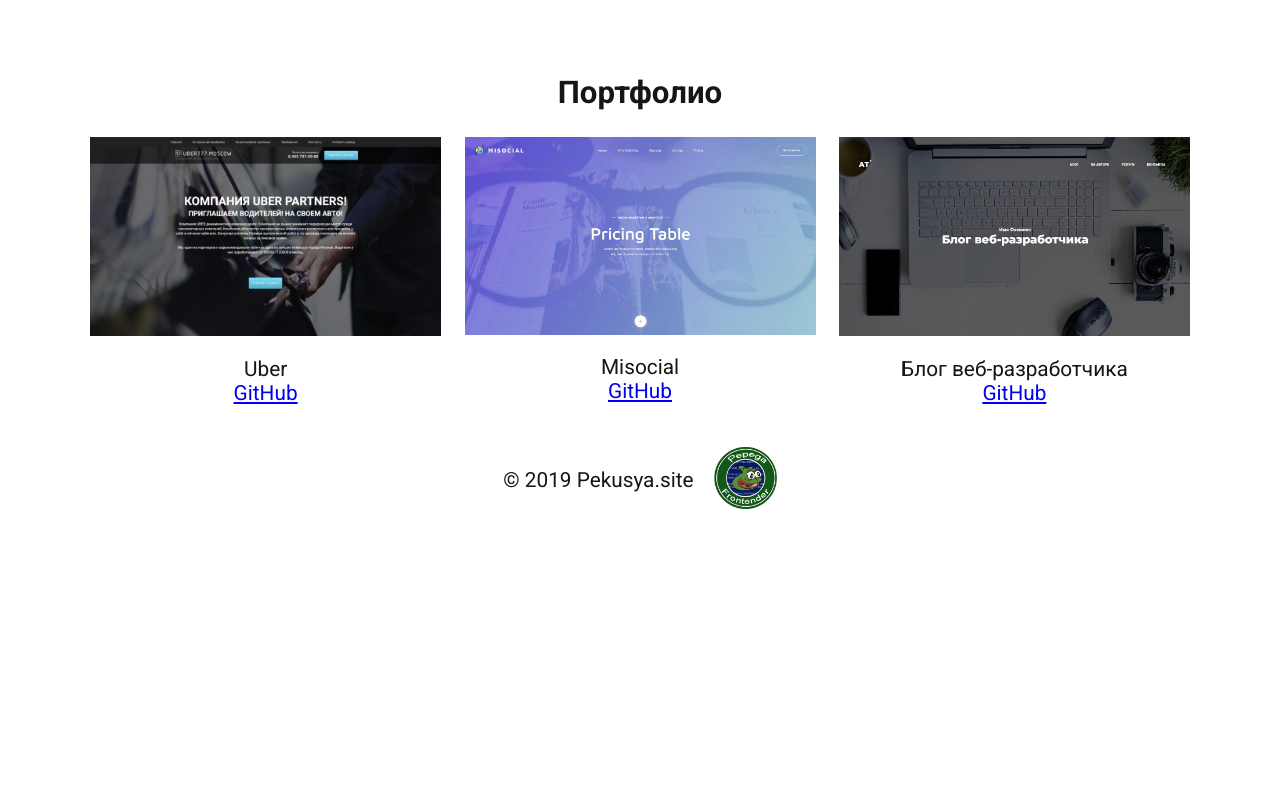
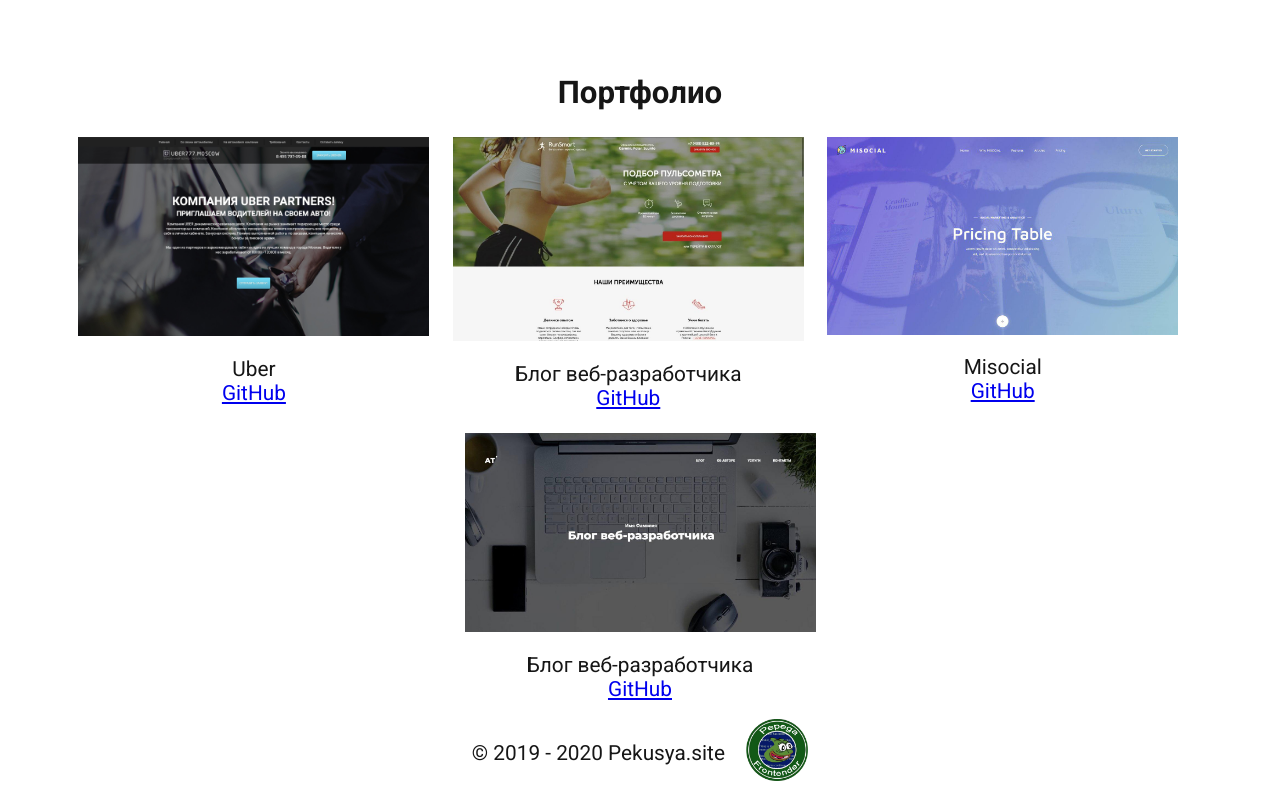
Before and after one commit to SuperKusya/Portfolio, a website: page app/index.html in a window 1280 px wide. Shown: the part 540-1347 px from the top of the page. Before the commit the page ends 1075 px from the top, so only its background shows below. Drawn offline with Linux system fonts and the light colour scheme.

Commit message:
add new work in portfolio

```diff
--- a/app/index.html
+++ b/app/index.html
@@ -1,5 +1,5 @@
 <!DOCTYPE html>
-<html lang="en">
+<html lang="ru">
   <head>
     <meta charset="UTF-8" />
     <meta name="viewport" content="width=device-width, initial-scale=1.0" />
@@ -10,6 +10,7 @@
       rel="stylesheet"
     />
     <link rel="stylesheet" href="./css/style.min.css" />
+
     <link rel="apple-touch-icon" sizes="180x180" href="./favicon/apple-touch-icon.png" />
     <link rel="icon" type="image/png" sizes="32x32" href="./favicon/favicon-32x32.png" />
     <link rel="icon" type="image/png" sizes="16x16" href="./favicon/favicon-16x16.png" />
@@ -86,6 +87,15 @@
             </div>
           </div>
           <div class="works__item">
+            <a href="https://superkusya.github.io/RunSmart/" class="works__link" target="_blank" >
+              <img src="./img/works/work4.jpg" alt="cover of site"/>
+            </a>
+            <div class="works__name">Блог веб-разработчика</div>
+            <div class="works__gitGub">
+              <a href="https://github.com/SuperKusya/RunSmart" target="_blank">GitHub</a>
+            </div>
+          </div>
+          <div class="works__item">
             <a href="https://superkusya.github.io/Misocial/" class="works__link" target="_blank">
               <img src="./img/works/work2.jpg" alt="cover of site"  />
             </a>
@@ -104,16 +114,19 @@
               <a href="https://github.com/SuperKusya/Blog" target="_blank">GitHub</a>
             </div>
           </div>
+
+
         </div>
       </div>
     </section>
     <footer class="footer">
-      <div class="footer__copyright">&copy; 2019 Pekusya.site</div>
+      <div class="footer__copyright">&copy; 2019 - 2020 Pekusya.site</div>
       <div class="logo footer__logo">
         <a class="logo__link" href="/">
           <img class="logo__img" src="./img/logo.png" alt="logo Pepega" />
         </a>
       </div>
     </footer>
+    <script src="./js/all.js"></script>
   </body>
 </html>
```
Also changed, not shown: app/img/works/work4.jpg (added).
